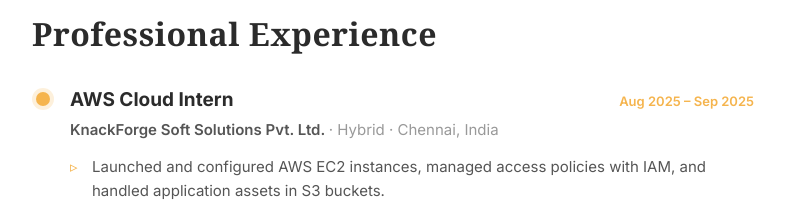
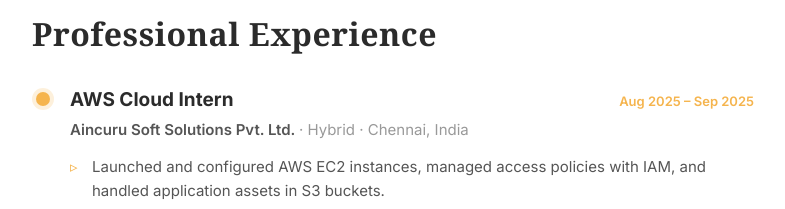
Before and after one commit to Athiganesh29/portfollio, a React (Vite) app: page / in a window 1280 px wide. Shown: the part 1647-1856 px from the top of the page, without its empty margins (422-1207 px from the left). Built offline with nearby package versions, Linux system fonts and the light colour scheme; a web font is replaced by a local one.

Commit message:
feat: add Experience component and update Docker setup for production build

```diff
--- a/src/Experience/Experience.jsx
+++ b/src/Experience/Experience.jsx
@@ -5,7 +5,7 @@ const Experience = () => {
     const experiences = [
         {
             role: 'AWS Cloud Intern',
-            company: 'KnackForge Soft Solutions Pvt. Ltd.',
+            company: 'Aincuru Soft Solutions Pvt. Ltd.',
             type: 'Hybrid · Chennai, India',
             period: 'Aug 2025 – Sep 2025',
             points: [
```
Also changed, not shown: 2 other files (tests, documents, lock files or other folders).
